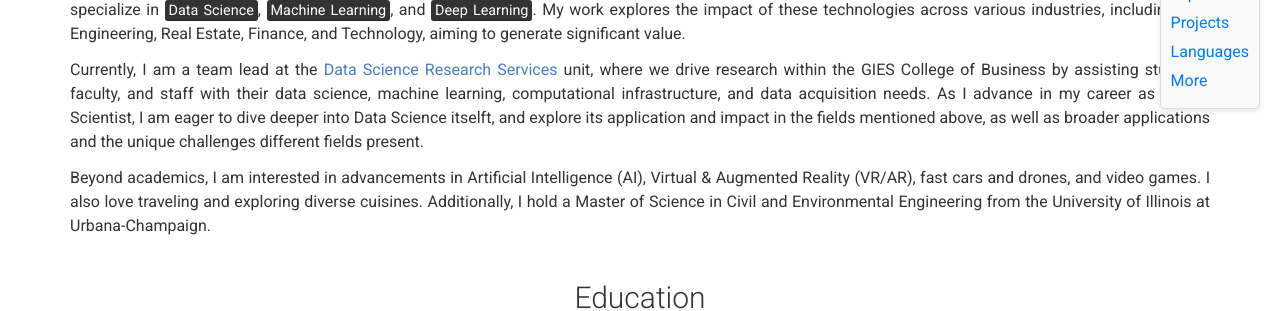
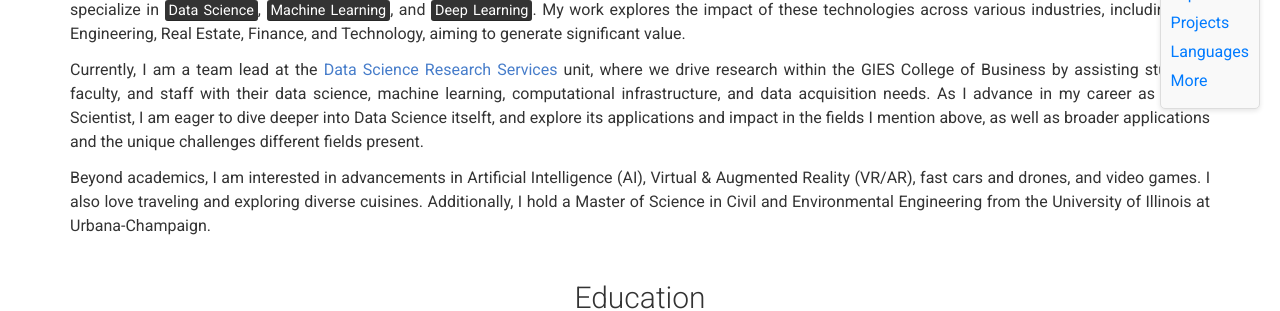
Before and after one commit to fsaudm/fsaudm.github.io, a Jekyll site: the page built from index.md, in a window 1280 px wide and 900 px high, scrolled down 496 px. Shown: the part 200-511 px from the top of the window. Built offline with Jekyll 4.4.1, drawn with Linux system fonts in a browser that asks for light colours.

Commit message:
minor corrections to the config in the about

```diff
--- a/_config.yml
+++ b/_config.yml
@@ -27,7 +27,7 @@ about_profile_image: profile.jpg
 about_content: | # This will include new lines to allow paragraphs
   I am a huge enthisiast of Machine Learning, currently pursuing a Master of Science degree in Statistics at the University of Illinois at Urbana-Champaign. I specialize in <mark>Data Science</mark>, <mark>Machine Learning</mark>, and <mark>Deep Learning</mark>. My work explores the impact of these technologies across various industries, including Civil Engineering, Real Estate, Finance, and Technology, aiming to generate significant value.
 
-  Currently, I am a team lead at the [Data Science Research Services](https://dsrs.illinois.edu/about/unit/team) unit, where we drive research within the GIES College of Business by assisting students, faculty, and staff with their data science, machine learning, computational infrastructure, and data acquisition needs. As I advance in my career as a Data Scientist, I am eager to dive deeper into Data Science itselft, and explore its application and impact in the fields mentioned above, as well as broader applications and the unique challenges different fields present.
+  Currently, I am a team lead at the [Data Science Research Services](https://dsrs.illinois.edu/about/unit/team) unit, where we drive research within the GIES College of Business by assisting students, faculty, and staff with their data science, machine learning, computational infrastructure, and data acquisition needs. As I advance in my career as a Data Scientist, I am eager to dive deeper into Data Science itselft, and explore its applications and impact in the fields I mention above, as well as broader applications and the unique challenges different fields present.
 
   Beyond academics, I am interested in advancements in Artificial Intelligence (AI), Virtual & Augmented Reality (VR/AR), fast cars and drones, and video games. I also love traveling and exploring diverse cuisines. Additionally, I hold a Master of Science in Civil and Environmental Engineering from the University of Illinois at Urbana-Champaign.
 
```
